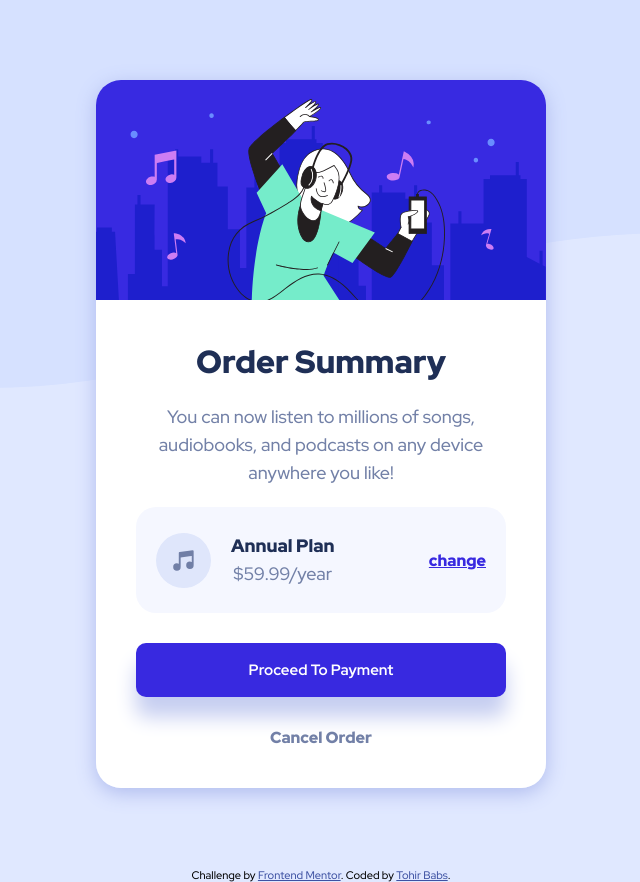
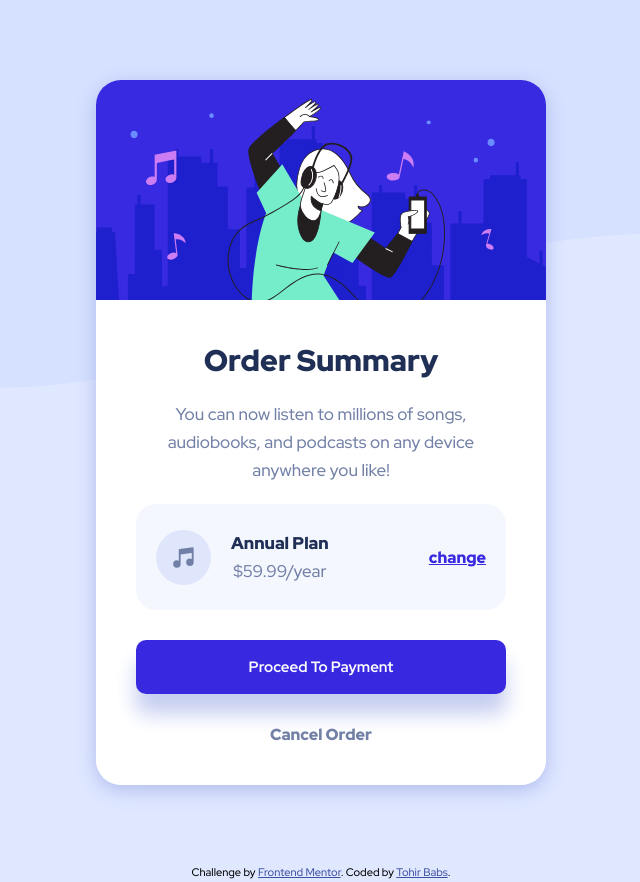
Before and after one commit to TohirBabs/Order-summary-card-component, a plain HTML site: page index.html in a window 1280 px wide. Shown: the whole page, without its empty margins (319-959 px from the left). Drawn offline with Linux system fonts and the light colour scheme.

Commit message:
Update style.css

```diff
--- a/style.css
+++ b/style.css
@@ -14,7 +14,7 @@ body {
 }
 
 p {
-    font-size: 18px;
+    font-size: 17px;
     line-height: 28px;
 }
 
@@ -72,6 +72,7 @@ button:hover {
 }
 
 .info h1 {
+    font-size: 30px;
     text-transform: capitalize;
     font-weight: 900;
     color: hsl(223, 47%, 23%);
```
